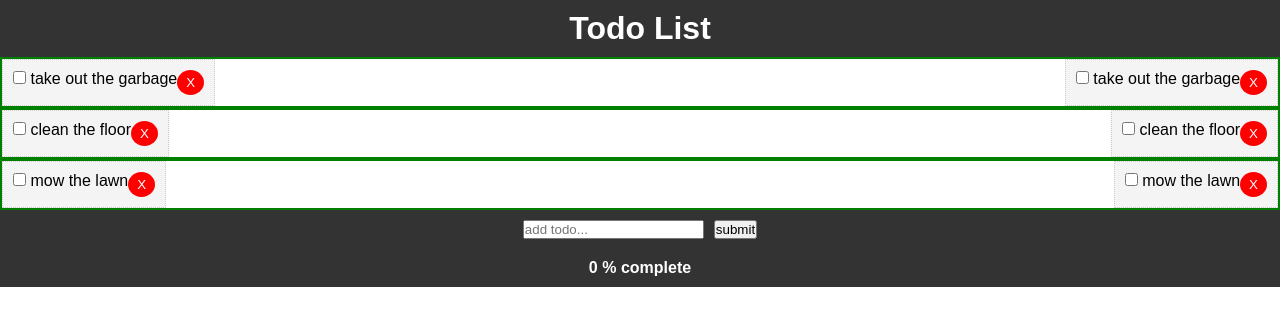
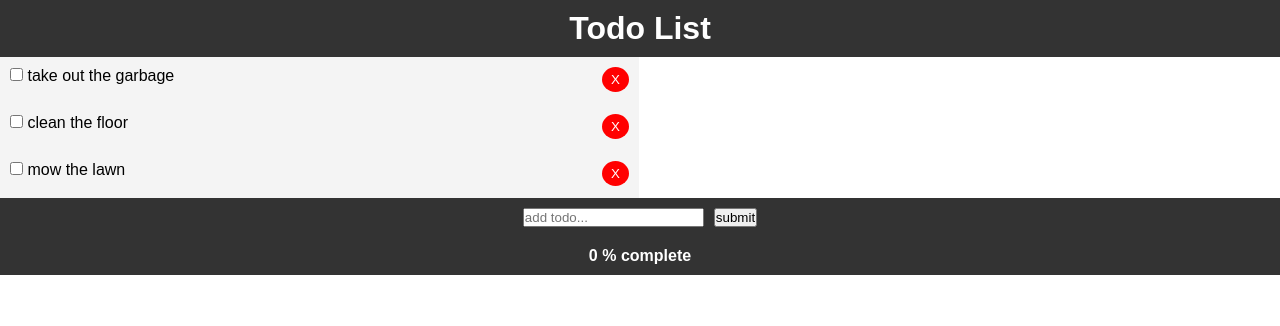
Before and after one commit to chs242/cli-practice, a Vue app: page / in a window 1280 px wide. Shown: the top 326 px of the page. Built offline with nearby package versions, Linux system fonts and the light colour scheme.

Commit message:
succesfully completed shaya

```diff
--- a/src/components/TodoItem.vue
+++ b/src/components/TodoItem.vue
@@ -24,11 +24,11 @@ export default {
 .todo-item {
   background: #f4f4f4;
   padding: 10px;
-  border: 1px #ccc dotted;
+  width: 50%;
 }
 
 .is-complete {
-  text-decoration: line-through;
+  visibility: hidden;
 }
 
 .del {
--- a/src/components/TodoItemComplete.vue
+++ b/src/components/TodoItemComplete.vue
@@ -1,7 +1,6 @@
 <template>
     <div class="todo-item" :class="{ 'is-complete': todo.completed }">
     <p>
-      <input type="checkbox" @change="markComplete" />
       {{ todo.title }}
       <button @click="$emit('del-todo', todo.id)" class="del">X</button>
     </p>
@@ -24,11 +23,14 @@ export default {
     .todo-item {
     background: #f4f4f4;
     padding: 10px;
-    border: 1px #ccc dotted;
+    border: 1px solid green;
+    width: 50%;
+    visibility: hidden;
     }
 
     .is-complete {
     text-decoration: line-through;
+    visibility: visible;
     }
 
     .del {
--- a/src/components/Todos.vue
+++ b/src/components/Todos.vue
@@ -25,6 +25,5 @@ export default {
   .todos-container{
     display: flex;
     justify-content: space-between;
-    border: 2px solid green;
   }
 </style>
```
